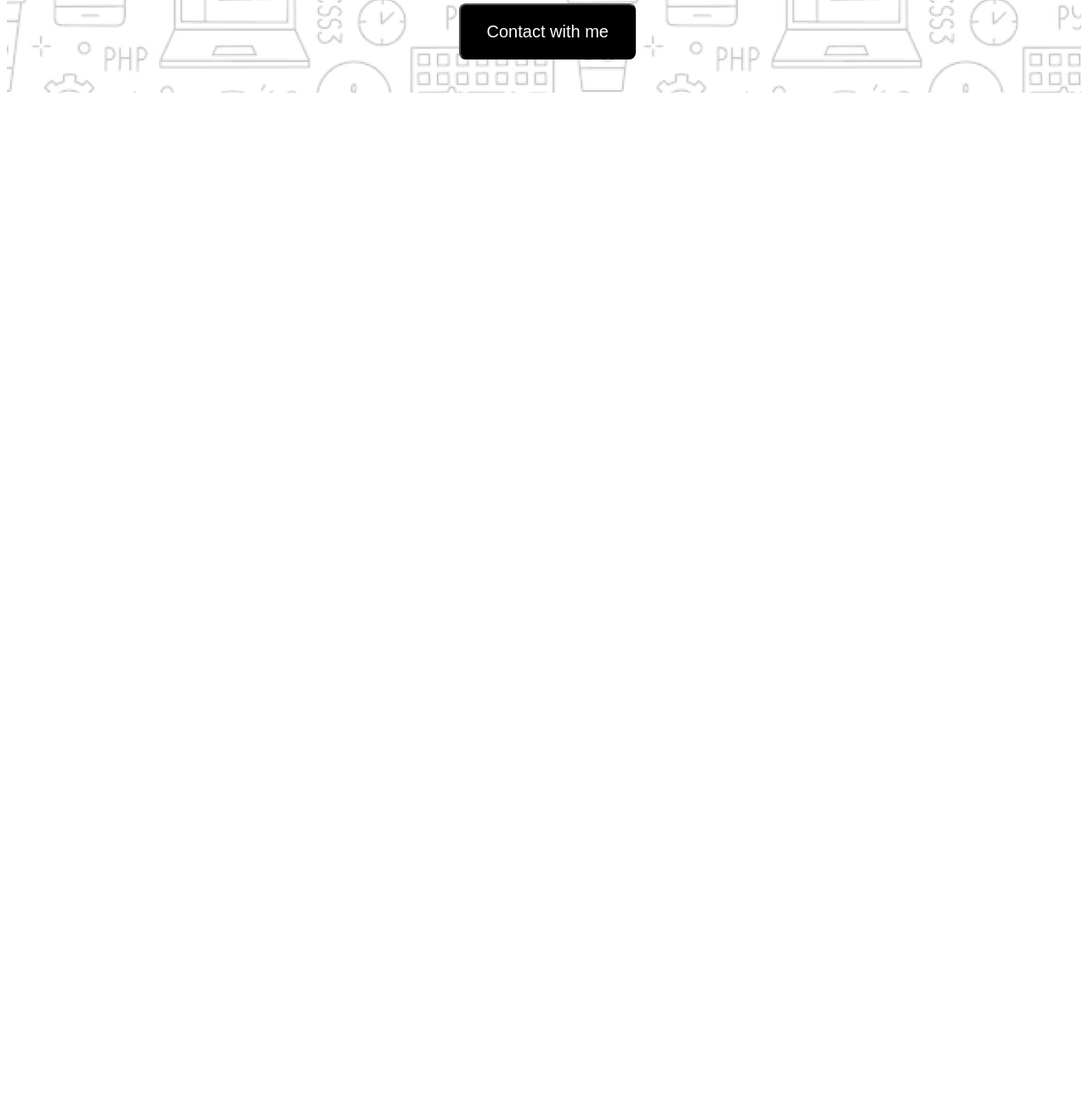
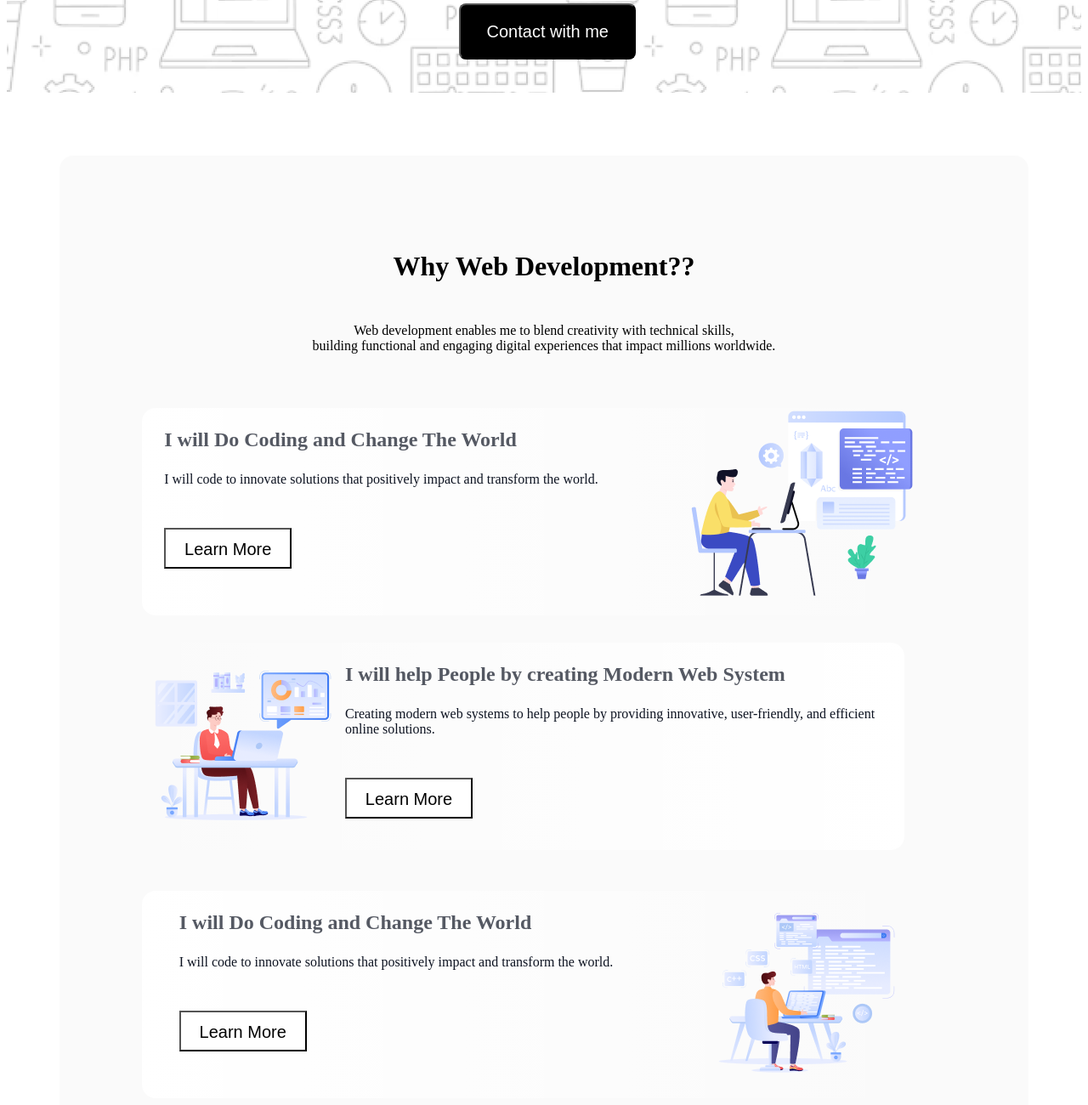
Before and after one commit to ShorgoShiam/assignment-1, a plain HTML site: page index.html in a window 1280 px wide. Shown: the part 674-1974 px from the top of the page at 85% size. Before the commit the page ends 800 px from the top, so only its background shows below. Drawn offline with Linux system fonts and the light colour scheme; a web font is replaced by a local one.

Commit message:
added reason section

```diff
--- a/index.html
+++ b/index.html
@@ -17,20 +17,96 @@
       <section class="banner">
         <div class="banner-content">
           <div>
-                <img src="assets/Group.png" alt="">
+            <img src="assets/Group.png" alt="" />
           </div>
           <div class="banner-title">
-                <p>"In the near future, I hope to become a <br> Developer."</p>
+            <p>
+              "In the near future, I hope to become a <br />
+              Developer."
+            </p>
           </div>
           <div class="banner-description">
-                <p>In the near future, I aspire to become a skilled Developer, crafting innovative solutions with code and technology.</p>
+            <p>
+              In the near future, I aspire to become a skilled Developer,
+              crafting innovative solutions with code and technology.
+            </p>
           </div>
           <button class="banner-btn">Contact with me</button>
-
         </div>
       </section>
     </header>
-    <main></main>
+    <main>
+      <section class="reason">
+        <div class="reason-container">
+          <div class="reason-content">
+            <div class="reason-title">
+              <p>Why Web Development??</p>
+            </div>
+            <div class="reason-description">
+              <p>
+                Web development enables me to blend creativity with technical
+                skills, <br />
+                building functional and engaging digital experiences that impact
+                millions worldwide.
+              </p>
+            </div>
+          </div>
+        </div>
+        <div class="reasons">
+          <div class="reason-1">
+            <div class="reason-1-content">
+              <div class="reason-1-title">
+                <p>I will Do Coding and Change The World</p>
+              </div>
+              <div class="reason-1-description">
+                <p>
+                  I will code to innovate solutions that positively impact and
+                  transform the world.
+                </p>
+              </div>
+              <button class="reason-1-btn">Learn More</button>
+            </div>
+            <div class="reason-1-img">
+              <img src="assets/Layer_1.png" alt="" />
+            </div>
+          </div>
+          <div class="reason-2">
+            <div class="reason-2-img">
+              <img src="assets/Group 3.png" alt="" />
+            </div>
+            <div class="reason-1-content">
+              <div class="reason-1-title">
+                <p>I will help People by creating Modern Web System</p>
+              </div>
+              <div class="reason-1-description">
+                <p>
+                  Creating modern web systems to help people by providing
+                  innovative, user-friendly, and efficient online solutions.
+                </p>
+              </div>
+              <button class="reason-1-btn">Learn More</button>
+            </div>
+          </div>
+          <div class="reason-1">
+            <div class="reason-1-content">
+              <div class="reason-1-title">
+                <p>I will Do Coding and Change The World</p>
+              </div>
+              <div class="reason-1-description">
+                <p>
+                  I will code to innovate solutions that positively impact and
+                  transform the world.
+                </p>
+              </div>
+              <button class="reason-1-btn">Learn More</button>
+            </div>
+            <div class="reason-1-img">
+              <img src="assets/Group 4.png" alt="" />
+            </div>
+          </div>
+        </div>
+      </section>
+    </main>
     <footer></footer>
   </body>
 </html>
--- a/styles/style.css
+++ b/styles/style.css
@@ -32,5 +32,70 @@
     margin-left: 300px;
     margin-top: 32px;
     font-size: 20px;
+}
+/* reason styles started here */
+.reason{
+    height: 1200px;
+    max-width: 1140px;
+    border-radius: 16px;
+    background-color: rgba(13, 19, 33, 0.02);
+    margin: 0 auto;
+    margin-top: 74px;
+}
+.reason-content{
+    display: flex;
+    flex-direction: column;
+    text-align: center;
+    padding-top: 80px;
 
 }
+.reason-title{
+    font-size: 32px;
+    font-weight: 800;
+    gap: 24px;
+}
+.reason-description{
+    font-size: 16px;
+    font-weight: 400;
+}
+.reason-1{
+    border-radius: 16px;
+    background: linear-gradient(90.00deg, rgb(255, 255, 255),rgba(255, 255, 255, 0) 100%);
+    width: 946px;
+    display: flex;
+    justify-content: center;
+    margin-left: 97px;
+    margin-top: 48px;
+}
+.reason-1-img{
+    margin-left: 108px;
+}
+.reason-1-title{
+    font-size: 24px;
+    font-weight: 700;
+    color: rgba(13, 19, 33, 0.7);
+}
+.reason-1-description{
+    font-size: 16px;
+    font-weight: 400;
+    color: rgb(13, 19, 33);
+}
+.reason-1-btn{
+    width: 150px;
+    height: 48px;
+    padding: 12px 20px 12px 20px;
+    font-size: 20px;
+    background-color: white;
+    margin-top: 32px;
+}
+.reason-2-img{
+    padding-left: 48px;
+}
+.reason-2{
+    border-radius: 16px;
+    width: 946px;
+    display: flex;
+    justify-content: center;
+    background: linear-gradient(270.00deg, rgb(255, 255, 255),rgba(255, 255, 255, 0) 100%);
+    margin: 32px 97px 32px 48px;
+}
```
Lines whose indentation alone changed are shown as unchanged.
